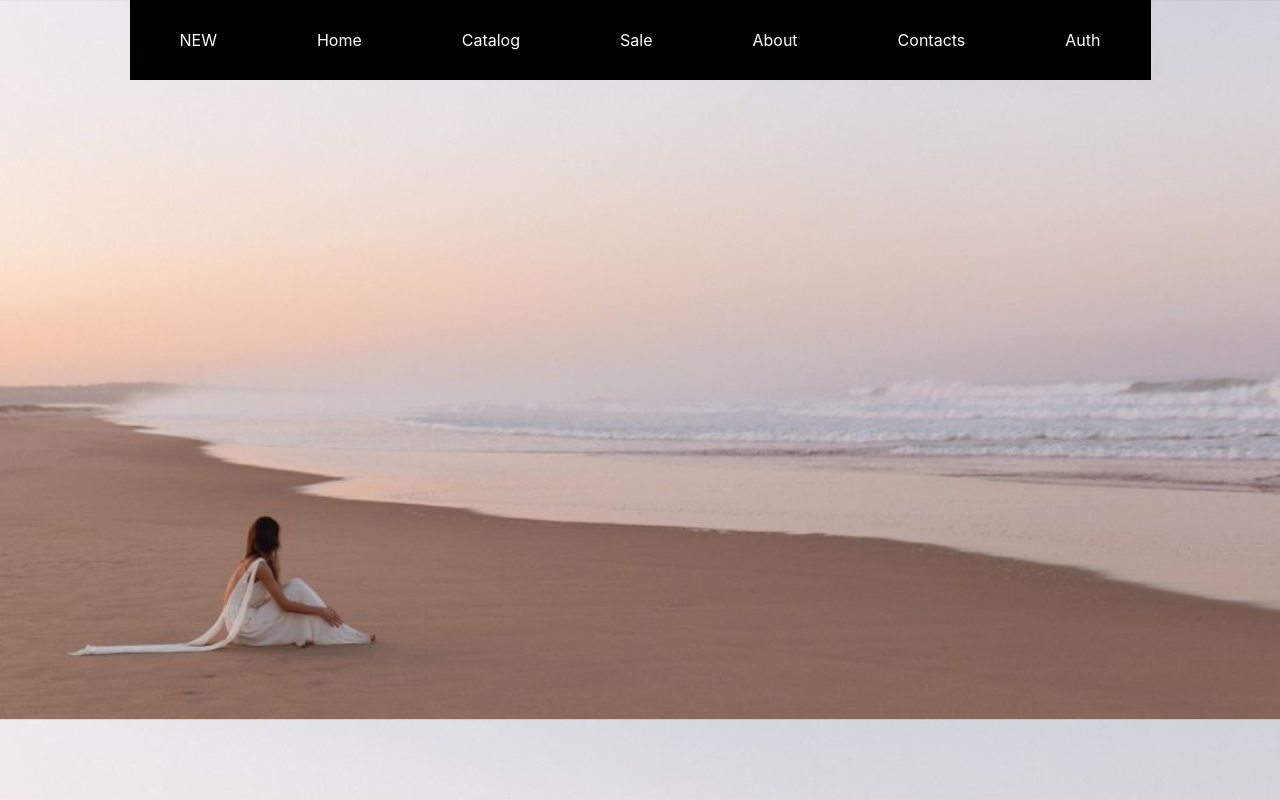
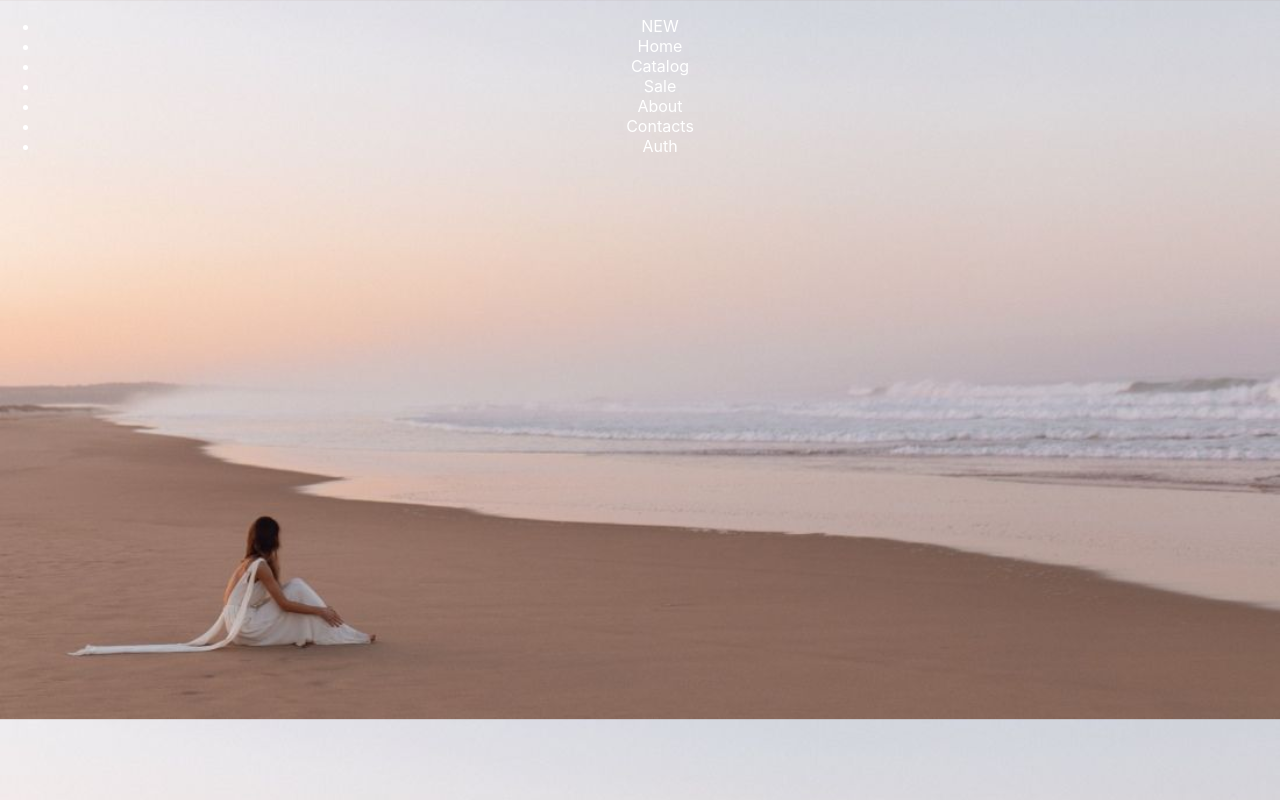
Before and after one commit to AyanaZhaparova/router-example, a React (Create React App) app: page / in a window 1280 px wide. Built offline with nearby package versions, Linux system fonts and the light colour scheme.

Commit message:
changed App.js

```diff
--- a/src/App.js
+++ b/src/App.js
@@ -16,9 +16,8 @@ import { Link } from 'react-router-dom';
 function App() {
   return (
     <div className="App">
-
-     <ul className="nav">
-
+      <nav>
+     <ul>
       <Link to="/new"><li>NEW</li></Link>
       <Link to="/home"><li>Home</li></Link>
       <Link to="/catalog"><li>Catalog</li></Link>
@@ -26,8 +25,8 @@ function App() {
       <Link to="/about"><li>About</li></Link>
       <Link to="/contacts"><li>Contacts</li></Link>
       <Link to="/auth"><li>Auth</li></Link>
-
       </ul>
+      </nav>
 
       <Route path="/new" component = {New} />
       <Route path="/home" component = {Home} />
```
